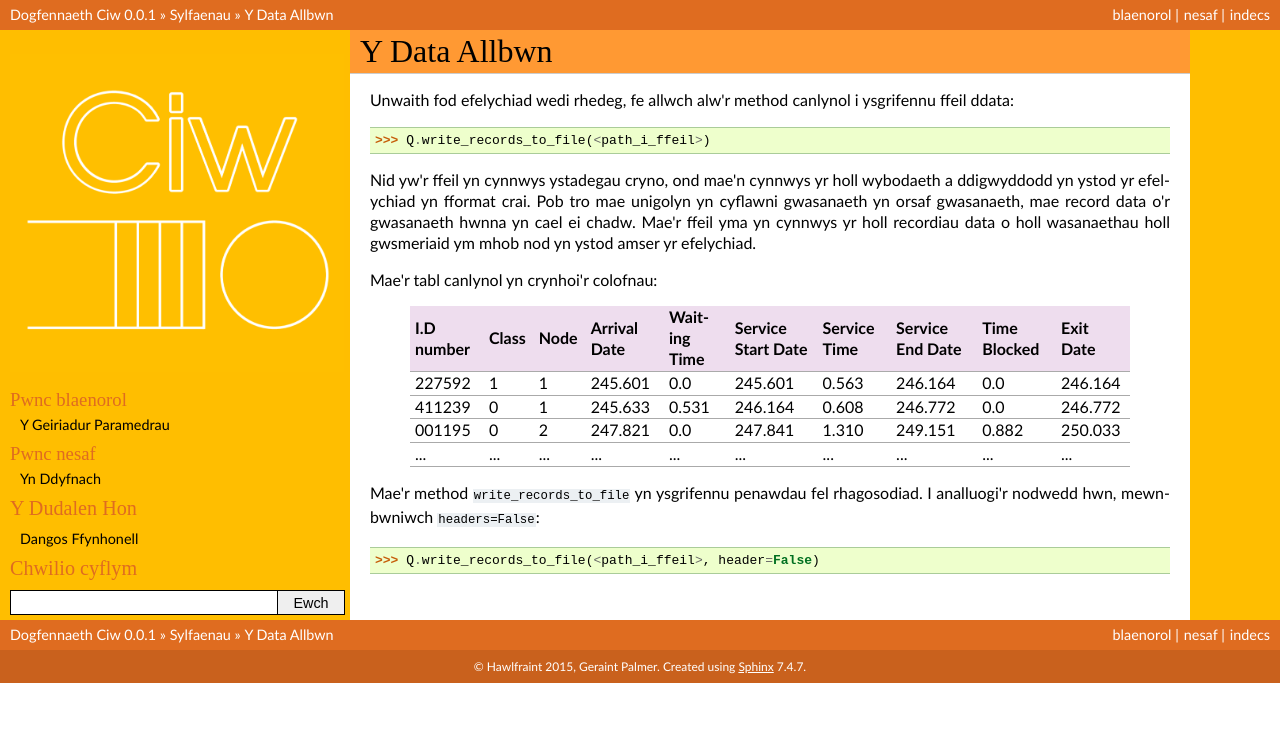
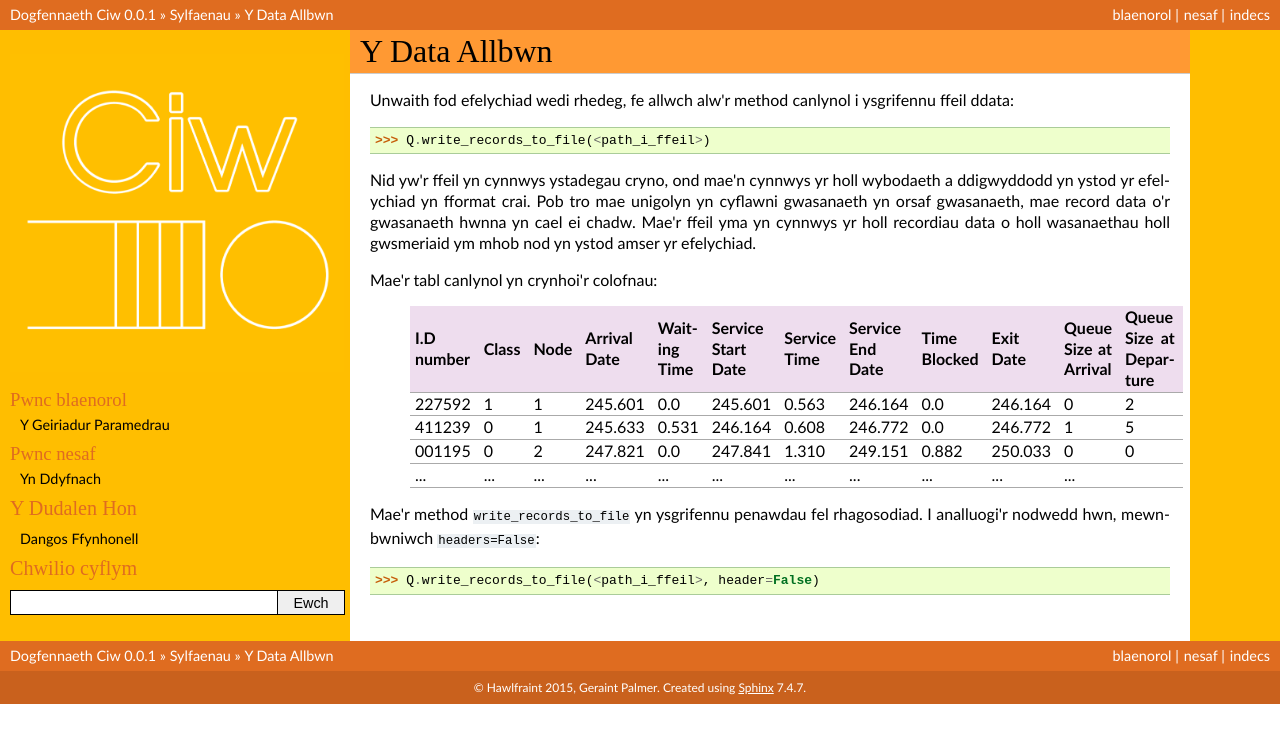
Before and after one commit to CiwPython/Ciw-cy, a Sphinx documentation site: the page built from docs/Basics/output_file.rst, in a window 1280 px wide. Shown: the top 743 px of the page. Built offline with Sphinx 7.4.7, drawn with Linux system fonts in a browser that asks for light colours.

Commit message:
diweddaru docs

```diff
--- a/docs/Basics/further_shell.rst
+++ b/docs/Basics/further_shell.rst
@@ -42,9 +42,9 @@ Fe allwch gael rhestr lawn y recordiau data, gyda neu heb bennawd::
 
     >>> records = Q.get_all_records(headers=True) # doctest:+SKIP
     >>> records[:3] # doctest:+SKIP
-    [['I.D. Number', 'Customer Class', 'Node', 'Arrival Date', 'Waiting Time', 'Service Start Date', 'Service Time', 'Service End Date', 'Time Blocked', 'Exit Date'], # doctest:+SKIP
-    [1, 0, 1, 0.16207509531905792, 0.0, 0.16207509531905792, 0.014861757967438763, 0.1769368532864967, 0.0, 0.1769368532864967], # doctest:+SKIP
-    [2, 0, 1, 0.4628182409609607, 0.0, 0.4628182409609607, 0.13420139243827206, 0.5970196333992328, 0.0, 0.5970196333992328]] # doctest:+SKIP
+    [['I.D. Number', 'Customer Class', 'Node', 'Arrival Date', 'Waiting Time', 'Service Start Date', 'Service Time', 'Service End Date', 'Time Blocked', 'Exit Date', 'Destination', 'Queue Size at Arrival', 'Queue Size at Departure'],
+    [87963, 1, 3, 2499.3093833546704, 0.0, 2499.3093833546704, 0.3418038435924479, 2499.651187198263, 0.0, 2499.651187198263, 1, 6, 3],
+    [87958, 0, 2, 2499.442870003776, 0.12156349515498732, 2499.564433498931, 0.051149145815214084, 2499.615582644746, 0.0, 2499.615582644746, 2, 13, 10]] # doctest:+SKIP
 
 Gall ysgrifennu'r rhestr lawn o recordiau data i ffeil csv::
 
--- a/docs/Basics/output_file.rst
+++ b/docs/Basics/output_file.rst
@@ -15,17 +15,17 @@ Mae'r ffeil yma yn cynnwys yr holl recordiau data o holl wasanaethau holl gwsmer
 Mae'r tabl canlynol yn crynhoi'r colofnau:
 
 
-    +------------+-------+------+--------------+--------------+--------------------+--------------+------------------+--------------+-----------+
-    | I.D number | Class | Node | Arrival Date | Waiting Time | Service Start Date | Service Time | Service End Date | Time Blocked | Exit Date |
-    +============+=======+======+==============+==============+====================+==============+==================+==============+===========+
-    | 227592     | 1     | 1    | 245.601      | 0.0          | 245.601            | 0.563        | 246.164          | 0.0          | 246.164   |
-    +------------+-------+------+--------------+--------------+--------------------+--------------+------------------+--------------+-----------+
-    | 411239     | 0     | 1    | 245.633      | 0.531        | 246.164            | 0.608        | 246.772          | 0.0          | 246.772   |
-    +------------+-------+------+--------------+--------------+--------------------+--------------+------------------+--------------+-----------+
-    | 001195     | 0     | 2    | 247.821      | 0.0          | 247.841            | 1.310        | 249.151          | 0.882        | 250.033   |
-    +------------+-------+------+--------------+--------------+--------------------+--------------+------------------+--------------+-----------+
-    | ...        | ...   | ...  | ...          | ...          | ...                | ...          | ...              | ...          | ...       |
-    +------------+-------+------+--------------+--------------+--------------------+--------------+------------------+--------------+-----------+
+    +------------+-------+------+--------------+--------------+--------------------+--------------+------------------+--------------+-----------+-----------------------+-------------------------+
+    | I.D number | Class | Node | Arrival Date | Waiting Time | Service Start Date | Service Time | Service End Date | Time Blocked | Exit Date | Queue Size at Arrival | Queue Size at Departure |
+    +============+=======+======+==============+==============+====================+==============+==================+==============+===========+=======================+=========================+
+    | 227592     | 1     | 1    | 245.601      | 0.0          | 245.601            | 0.563        | 246.164          | 0.0          | 246.164   | 0                     | 2                       |
+    +------------+-------+------+--------------+--------------+--------------------+--------------+------------------+--------------+-----------+-----------------------+-------------------------+
+    | 411239     | 0     | 1    | 245.633      | 0.531        | 246.164            | 0.608        | 246.772          | 0.0          | 246.772   | 1                     | 5                       |
+    +------------+-------+------+--------------+--------------+--------------------+--------------+------------------+--------------+-----------+-----------------------+-------------------------+
+    | 001195     | 0     | 2    | 247.821      | 0.0          | 247.841            | 1.310        | 249.151          | 0.882        | 250.033   | 0                     | 0                       |
+    +------------+-------+------+--------------+--------------+--------------------+--------------+------------------+--------------+-----------+-----------------------+-------------------------+
+    | ...        | ...   | ...  | ...          | ...          | ...                | ...          | ...              | ...          | ...       | ...                   |                         |
+    +------------+-------+------+--------------+--------------+--------------------+--------------+------------------+--------------+-----------+-----------------------+-------------------------+
 
 Mae'r method :code:`write_records_to_file` yn ysgrifennu penawdau fel rhagosodiad. I analluogi'r nodwedd hwn, mewnbwniwch :code:`headers=False`::
 
--- a/docs/Basics/parameters_dict.rst
+++ b/docs/Basics/parameters_dict.rst
@@ -36,8 +36,8 @@ Dangosir esiampl lawn o eiriadur paramedrau ar gyfer rhwydwaith tri nod gyda dau
     ...           'Number_of_classes': 2,
     ...           'Service_distributions': {'Class 1': [['Exponential', 8.5], ['Triangular', 0.1, 0.8, 0.95], ['Exponential', 3.0]],
     ...                                     'Class 0': [['Exponential', 7.0], ['Exponential', 5.0], ['Gamma', 0.4, 0.6]]},
-    ...  'Transition_matrices': {'Class 1': [[0.7, 0.05, 0.05], [0.5, 0.1, 0.4], [0.2, 0.2, 0.2]],
-    ...                          'Class 0': [[0.1, 0.6, 0.2], [0.0, 0.5, 0.5], [0.3, 0.1, 0.1]]}}
+    ...           'Transition_matrices': {'Class 1': [[0.7, 0.05, 0.05], [0.5, 0.1, 0.4], [0.2, 0.2, 0.2]],
+    ...                                   'Class 0': [[0.1, 0.6, 0.2], [0.0, 0.5, 0.5], [0.3, 0.1, 0.1]]}}
 
 
 Noder:
--- a/docs/Features/dynamic_classes.rst
+++ b/docs/Features/dynamic_classes.rst
@@ -17,6 +17,7 @@ Dangosir esiampl o matrics newid dosbarth ar gyfer nod isod:
 +-----+-----+-----+
 | 0.5 | 0.1 | 0.4 |
 +-----+-----+-----+
+
 
 +-----------------+
 | Nod  2          |
```
